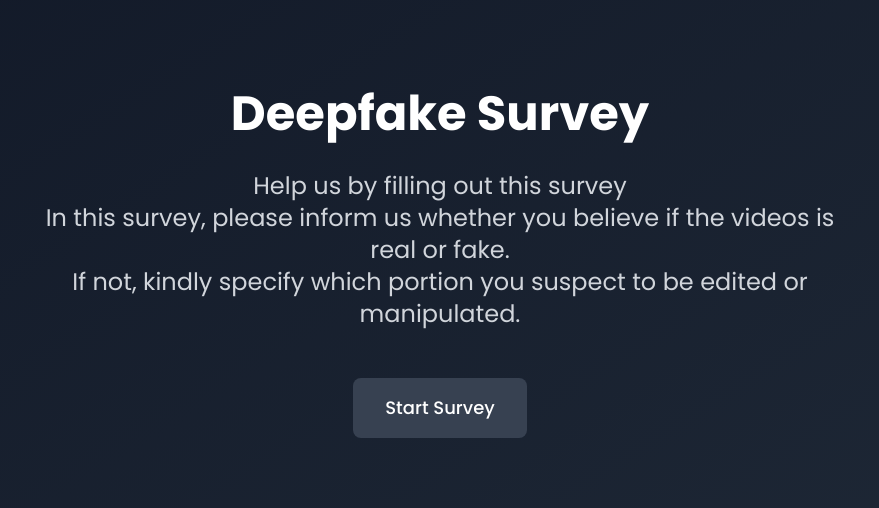
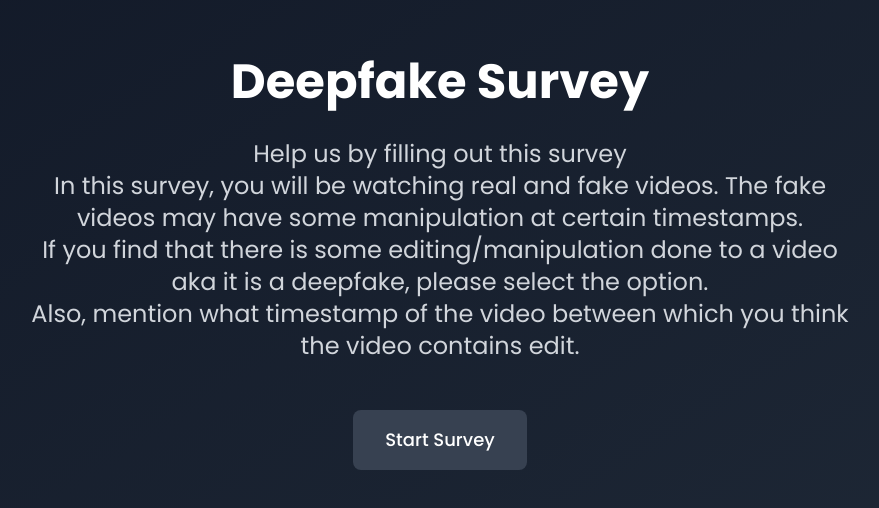
Before and after one commit to adatiaaman/deepfake-survey, a React (Vite) app in the folder client/: page / in a window 1280 px wide. Shown: the part 136-644 px from the top of the page, without its empty margins (200-1079 px from the left). Built offline with nearby package versions, Linux system fonts and the light colour scheme; no server answers.

Commit message:
update text

```diff
--- a/client/src/components/Landing.jsx
+++ b/client/src/components/Landing.jsx
@@ -10,8 +10,9 @@ const Landing = () => {
         </h1>
         <p className="text-lg sm:text-xl md:text-2xl text-gray-300 mb-12 text-center">
           Help us by filling out this survey <br></br>
-          In this survey, please inform us whether you believe if the videos is real or fake. <br></br>
-          If not, kindly specify which portion you suspect to be edited or manipulated.
+          In this survey, you will be watching real and fake videos. The fake videos may have some manipulation at certain timestamps. <br></br>
+          If you find that there is some editing/manipulation done to a video aka it is a deepfake, please select the option. <br></br>
+          Also, mention what timestamp of the video between which you think the video contains edit.
         </p>
         <div className="flex justify-center">
           {/* <a
```
